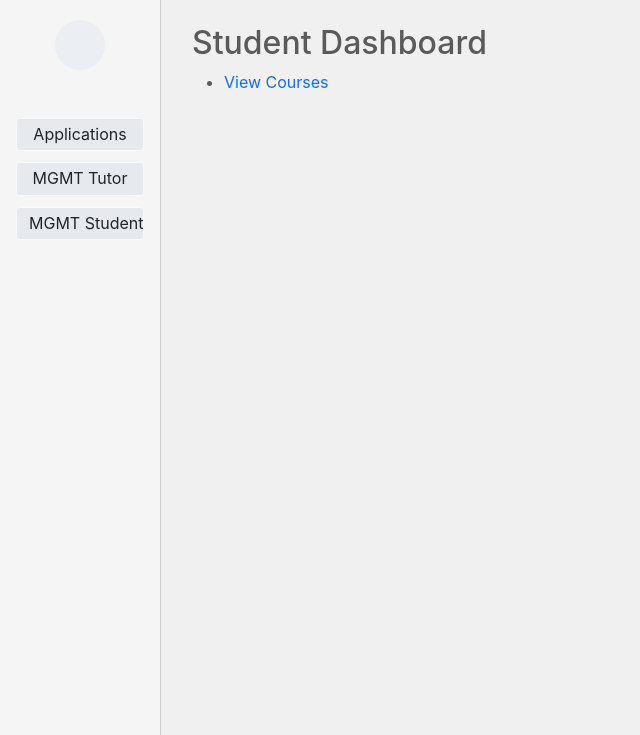
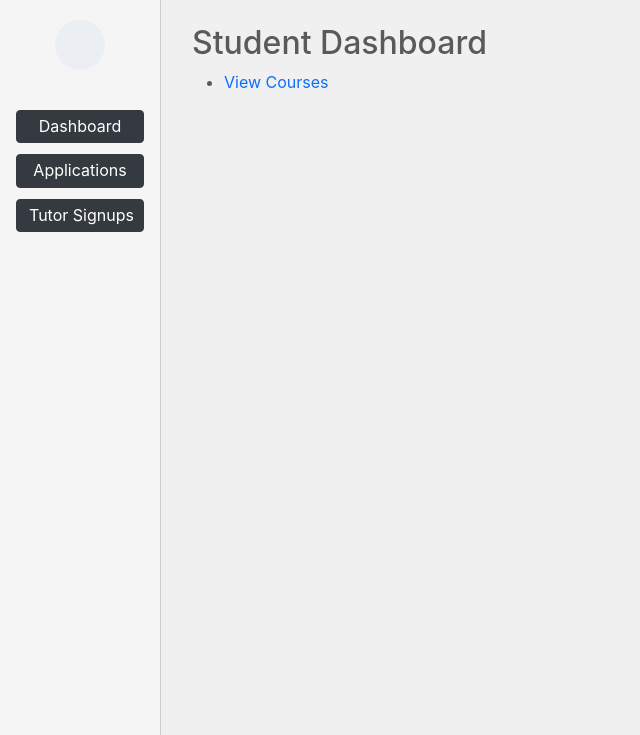
Before and after one commit to jd-paul/project-dragonfly, a Django app: template tutorials/templates/dashboard.html in a window 1280 px wide. Shown: the top 735 px of the page, without its empty margins (0-640 px from the left). Run offline with Django 3.2, Linux system fonts and the light colour scheme; the template is opened without the code that fills it, so the values that code supplies are empty; some libraries are stand-ins or nearby versions.

Commit message:
worked on sidebar

```diff
--- a/code_tutors/urls.py
+++ b/code_tutors/urls.py
@@ -31,7 +31,7 @@ urlpatterns = [
     path('sign_up/', views.SignUpView.as_view(), name='sign_up'),
 
     # Admin views
-    path('tutor-signups/', views.TutorSignupsView.as_view(), name='tutor_signups'),
-    path('manage-applications/', views.manage_applications, name='manage-applications'),
+    path('tutor_signups/', views.TutorSignupsView.as_view(), name='tutor_signups'),
+    path('manage_applications/', views.manage_applications, name='manage_applications'),
 ]
 urlpatterns += static(settings.STATIC_URL, document_root=settings.STATIC_ROOT)
--- a/tutorials/templates/partials/sidebar.html
+++ b/tutorials/templates/partials/sidebar.html
@@ -40,27 +40,35 @@
             overflow: auto;
             /* Ensure content scrolls if it overflows */
         }
+
+        .active-tab {
+            font-weight: bold;
+            text-decoration: underline;
+        }
     </style>
 </head>
 
 <div class="sidebar">
     <div class="profile-picture mb-2"></div>
     <b>
-        <p class="mb-4" style="color: #454d56; list-style: none; padding: 0; margin: 0;">{{ user.username }}</p>
+        <p class="mb-3" style="color: #454d56; list-style: none; padding: 0; margin: 0;">{{ user.username }}</p>
     </b>
 
     <ul style="list-style: none; padding: 1rem; margin: 0; text-align: center; width: 100%;">
         <li style="margin-bottom: 0.7rem;">
-            <a href="{% url 'manage-applications' %}" class="btn btn-light btn-block"
-                style="line-height: 1.2; background-color: #E6EAEF;">Applications</a>
+            <a href="{% url 'dashboard' %}"
+                class="btn btn-dark btn-block {% if request.path == '/dashboard/' %}active-tab{% endif %}"
+                style="line-height: 1.2;">Dashboard</a>
         </li>
         <li style="margin-bottom: 0.7rem;">
-            <a href="{% url 'tutor_signups' %}" class="btn btn-light btn-block"
-                style="line-height: 1.2; background-color: #E6EAEF;">MGMT Tutor</a>
+            <a href="{% url 'manage_applications' %}"
+                class="btn btn-dark btn-block {% if request.path == '/manage_applications/' %}active-tab{% endif %}"
+                style="line-height: 1.2;">Applications</a>
         </li>
         <li style="margin-bottom: 0.7rem;">
-            <a href="#" class="btn btn-light btn-block" style="line-height: 1.2; background-color: #E6EAEF;">MGMT
-                Student</a>
+            <a href="{% url 'tutor_signups' %}"
+                class="btn btn-dark btn-block {% if request.path == '/tutor_signups/' %}active-tab{% endif %}"
+                style="line-height: 1.2;">Tutor Signups</a>
         </li>
     </ul>
 </div>
--- a/tutorials/views.py
+++ b/tutorials/views.py
@@ -163,7 +163,7 @@ def is_admin(user):
 @user_passes_test(is_admin)
 def manage_applications(request):
     print(f"User: {request.user}, User type: {request.user.user_type}")
-    return render(request, 'admin/manage-applications.html')
+    return render(request, 'admin/manage_applications.html')
 
 @method_decorator(login_required, name='dispatch')
 @method_decorator(user_passes_test(is_admin), name='dispatch')
```
Also changed, not shown: tutorials/templates/admin/manage_applications.html (renamed from tutorials/templates/admin/manage-applications.html).
